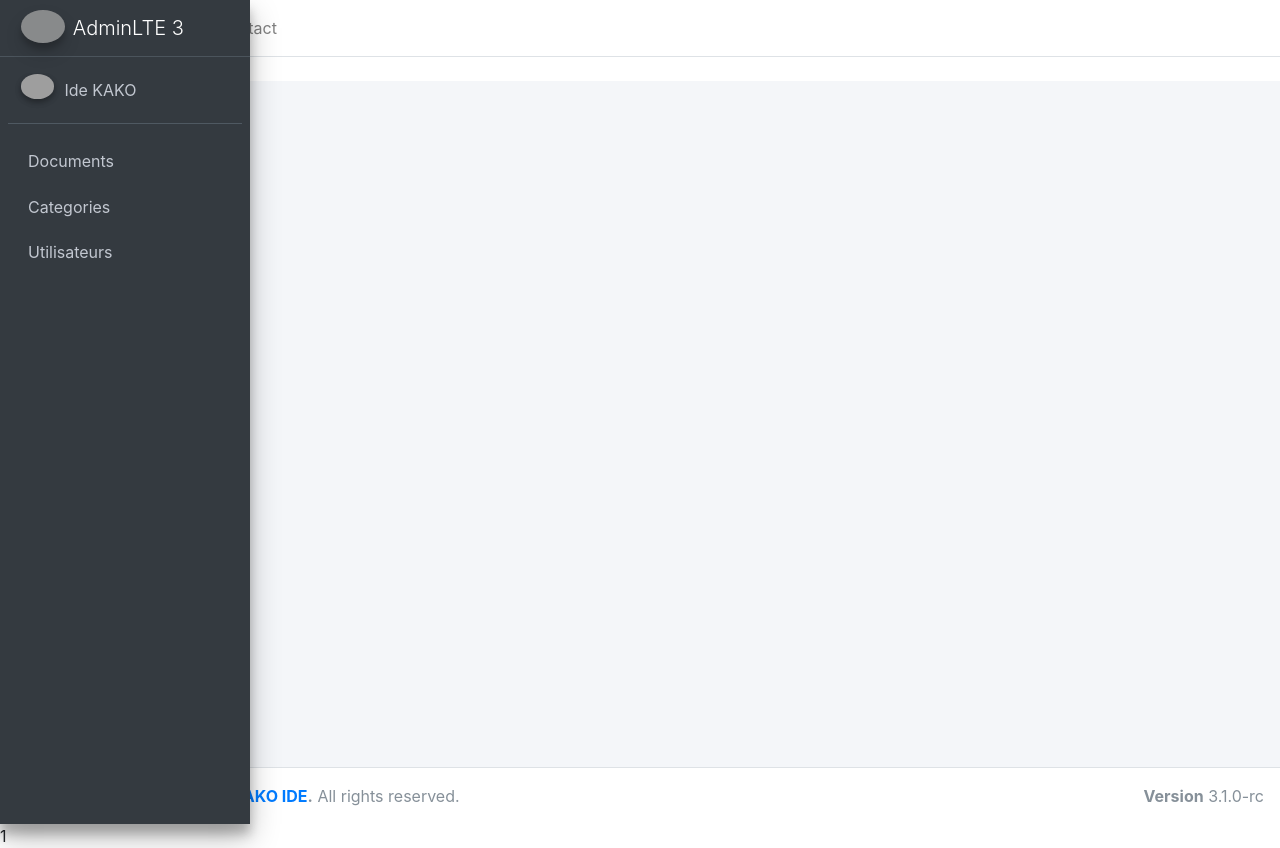
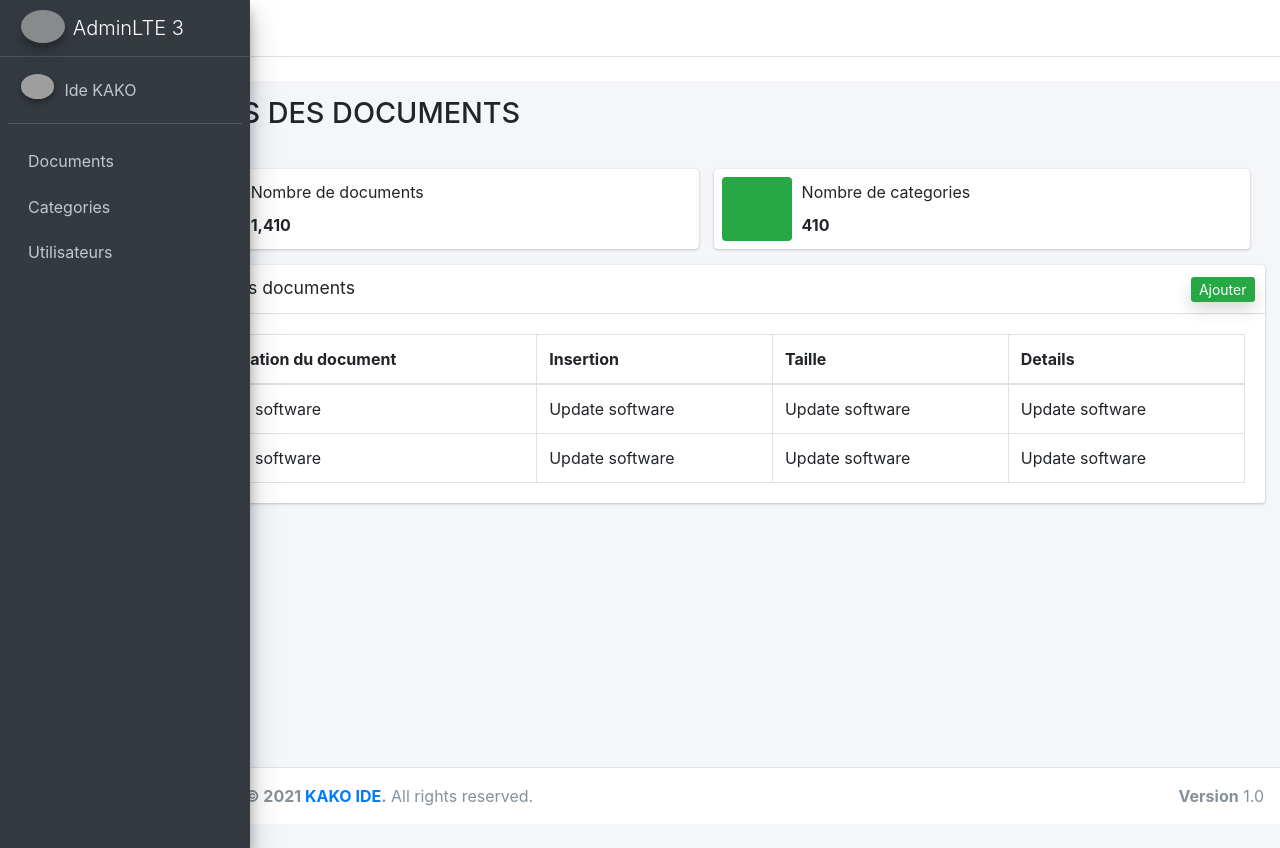
Before and after one commit to IdeTougoue/gestion_archives, a PHP site: page /GestionDocuments/ListeDocuments.php in a window 1280 px wide. Run offline with PHP 8.4, Linux system fonts and the light colour scheme; some libraries are stand-ins or nearby versions; grey boxes are pictures that could not be loaded.

Commit message:
disign des pages de Gestion des documents

```diff
--- a/pages/GestionDocuments/ListeDocuments.php
+++ b/pages/GestionDocuments/ListeDocuments.php
@@ -1,13 +1,100 @@
-<?= include ( '../_Includes/Header.php' ); ?>
+<?= include('../_Includes/Header.php'); ?>
 
   <!-- Emballage de contenu. Contient le contenu de la page -->
+  <div class="content-wrapper">
+    <!-- Emballage de contenu. Contient le contenu de la page -->
   <div  class = " content-wrapper ">
+  <section class="content-header">
+    <div class="container-fluid">
+      <div class="row mb-2">
+        <div class="col-sm-6">
+          <h1>LISTES DES DOCUMENTS</h1>
+        </div>
+      </div>
+    </div><!-- /.container-fluid -->
+  </section>
     <!-- En-tête de contenu (En-tête de page) -->
     <section class="content-header">
       <div class="container-fluid">
+        <div class="row">
+        <div class="col-md-12 row">
+          <div class="col-sm-6 col-12">
+              <div class="info-box">
+                <span class="info-box-icon bg-info"><i class="far fa-file"></i></span>
+
+                <div class="info-box-content">
+                  <span class="info-box-text">Nombre de documents</span>
+                  <span class="info-box-number">1,410</span>
+                </div>
+                <!-- /.info-box-content -->
+              </div>
+              <!-- /.info-box -->
+            </div>
+            <!-- /.col -->
+            <div class="col-sm-6 col-12">
+              <div class="info-box">
+                <span class="info-box-icon bg-success"><i class="fas fa-chart-pie"></i></span>
+
+                <div class="info-box-content">
+                  <span class="info-box-text">Nombre de categories</span>
+                  <span class="info-box-number">410</span>
+                </div>
+                <!-- /.info-box-content -->
+              </div>
+              <!-- /.info-box -->
+            </div>
+          <!-- /.col -->
+        </div>
 
 
 
+        <div class="col-md-12">
+            <div class="card">
+              <div class="card-header">
+                <h3 class="card-title">Liste des documents</h3>
+
+                <div class="card-tools">
+                  <a href="AjouterDocument.php" class="btn-sm shadow btn-success">
+                    <i class="fas fa-plus"></i> Ajouter
+                  </a>
+                </div>
+              </div>
+              <!-- /.card-header -->
+              <div class="card-body">
+                <table class="table table-bordered">
+                  <thead>
+                    <tr>
+                      <th>Designation du document</th>
+                      <th>Insertion</th>
+                      <th>Taille</th>
+                      <th>Details</th>
+                    </tr>
+                  </thead>
+                  <tbody>
+                    <tr>
+                      <td>Update software</td>
+                      <td>Update software</td>
+                      <td>Update software</td>
+                      <td>Update software</td>
+                    </tr>
+                    <tr>
+                      <td>Update software</td>
+                      <td>Update software</td>
+                      <td>Update software</td>
+                      <td>Update software</td>
+                    </tr>
+                  </tbody>
+                </table>
+              </div>
+              <!-- /.card-body -->
+
+            </div>
+            <!-- /.card -->
+
+          </div>
+          <!-- /.col -->
+
+        </div>
       </div>
       <!-- /.conteneur-fluide -->
     </section>
--- a/pages/_Includes/Header.php
+++ b/pages/_Includes/Header.php
@@ -23,10 +23,7 @@
         <a class="nav-link" data-widget="pushmenu" href="#" role="button"><i class="fas fa-bars"></i></a>
       </li>
       <li class="nav-item d-none d-sm-inline-block">
-        <a href="../../index3.html" class="nav-link">Accueil</a>
-      </li>
-      <li class="nav-item d-none d-sm-inline-block">
-        <a href="#" class="nav-link">Contact</a>
+        <a href="#" class="nav-link">Accueil</a>
       </li>
     </ul>
 
--- a/pages/_Includes/footer.php
+++ b/pages/_Includes/footer.php
@@ -1,7 +1,8 @@
+    <div>
       <!-- /.content-wrapper -->
       <footer class="main-footer">
         <div class="float-right d-none d-sm-block">
-      <b>Version</b> 3.1.0-rc
+          <b>Version</b> 1.0
         </div>
         <strong>Copyright &copy; 2021 <a href="#">KAKO IDE</a>.</strong> All rights reserved.
       </footer>
```
Also changed, not shown: pages/GestionDocuments/AjouterDocument.php (+52 -1 lines). Lines whose indentation alone changed are shown as unchanged.
